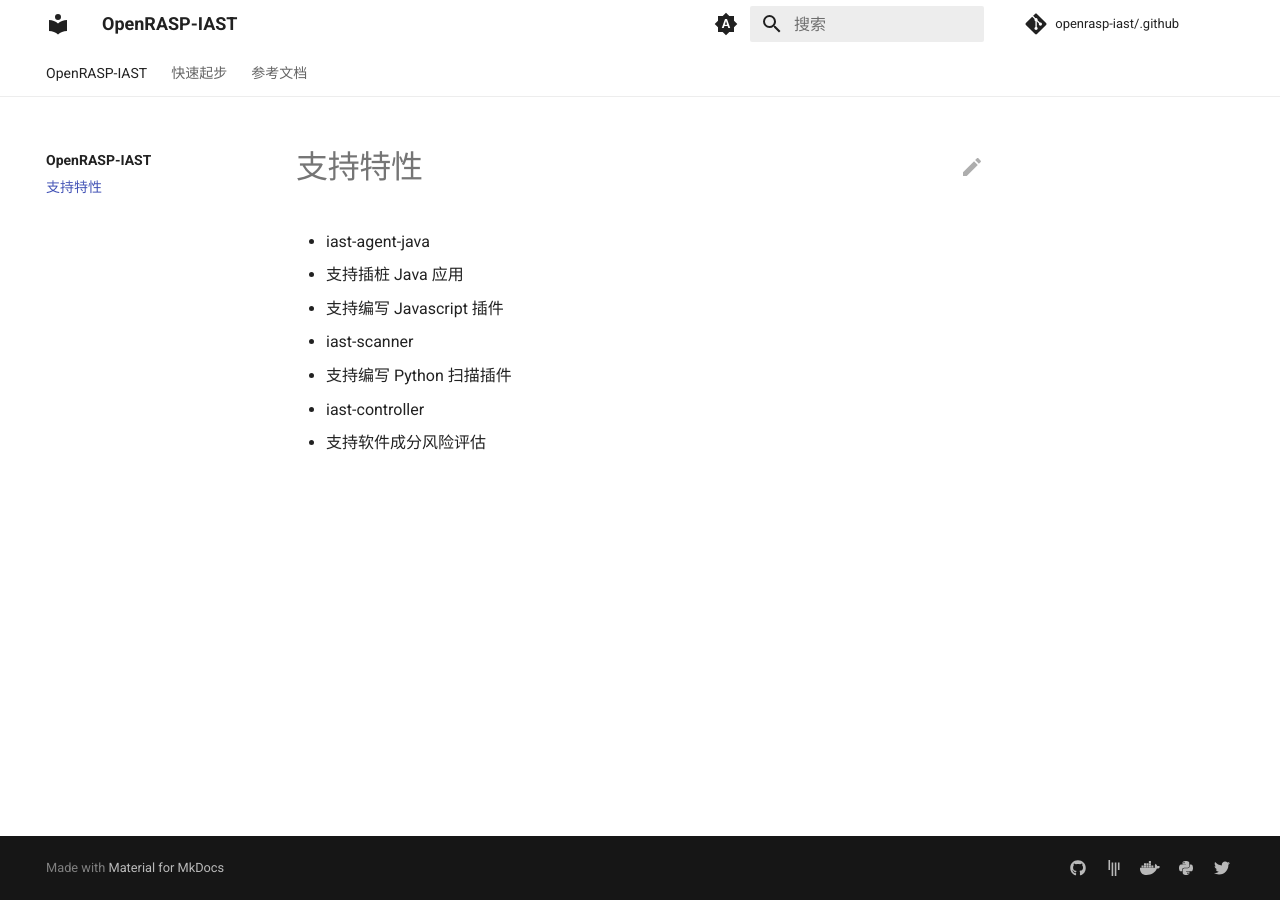
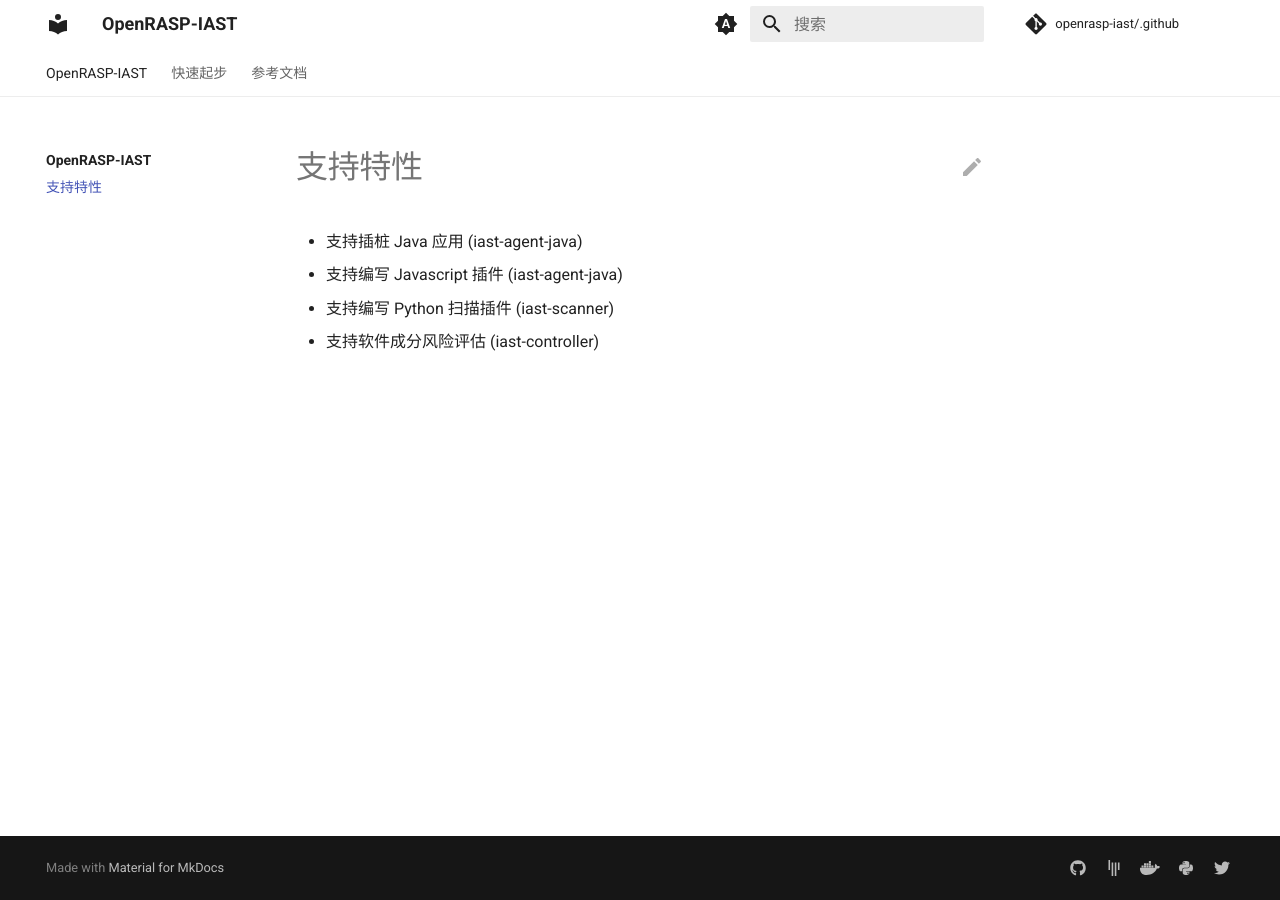
Before and after one commit to openrasp-iast/.github, an MkDocs documentation site: the page built from docs/support.md, in a window 1280 px wide. Built offline with MkDocs 1.6.1 and Material for MkDocs 9.7.7, drawn with Linux system fonts in a browser that asks for light colours; comment, search, counter and statistics services are not loaded.

Commit message:
Update support.md

```diff
--- a/docs/support.md
+++ b/docs/support.md
@@ -1,9 +1,6 @@
 # 支持特性
 
-- iast-agent-java
-  1. 支持插桩 Java 应用
-  2. 支持编写 Javascript 插件
-- iast-scanner
-  1. 支持编写 Python 扫描插件
-- iast-controller
-  1. 支持软件成分风险评估
+- 支持插桩 Java 应用 (iast-agent-java)
+- 支持编写 Javascript 插件 (iast-agent-java)
+- 支持编写 Python 扫描插件 (iast-scanner)
+- 支持软件成分风险评估 (iast-controller)
```
